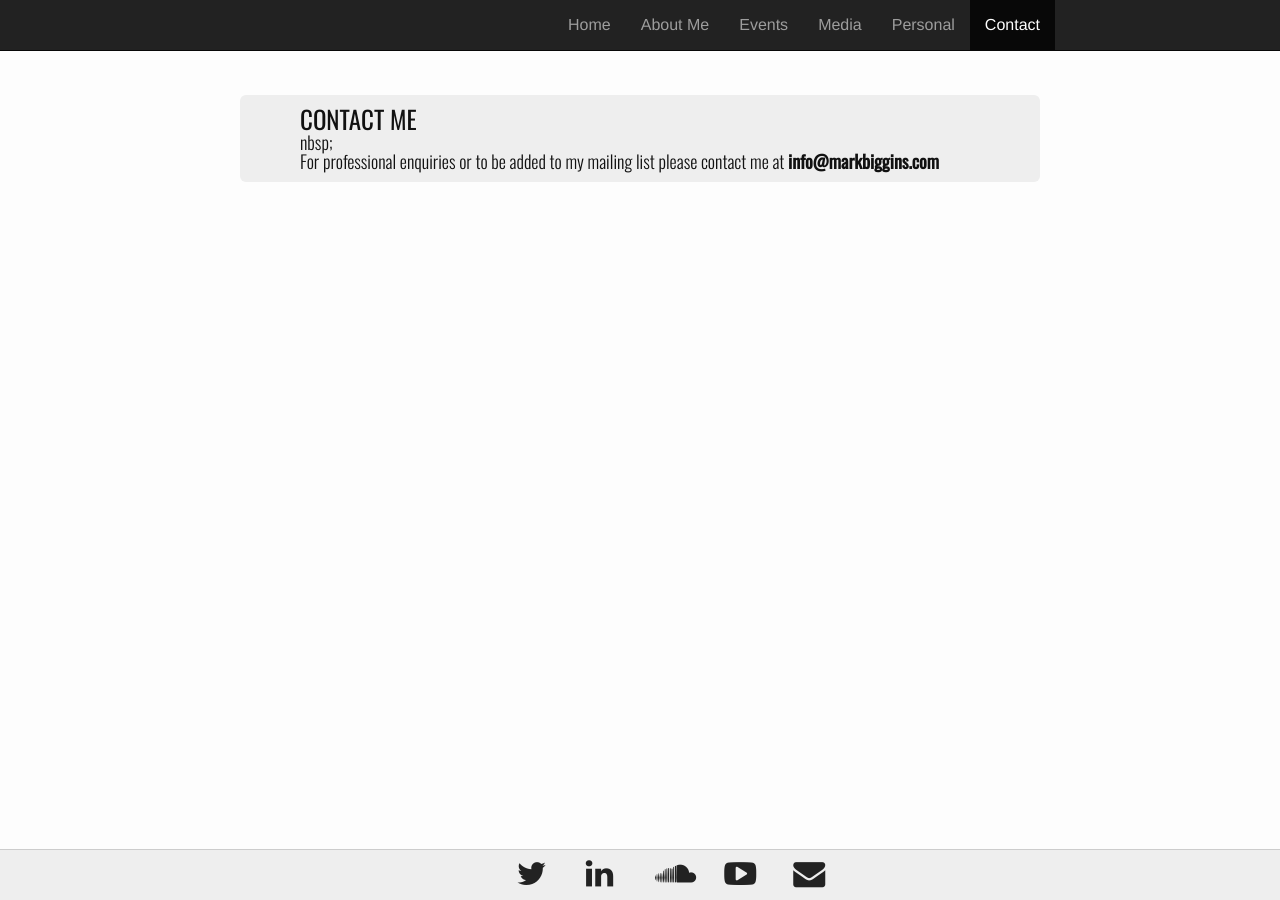
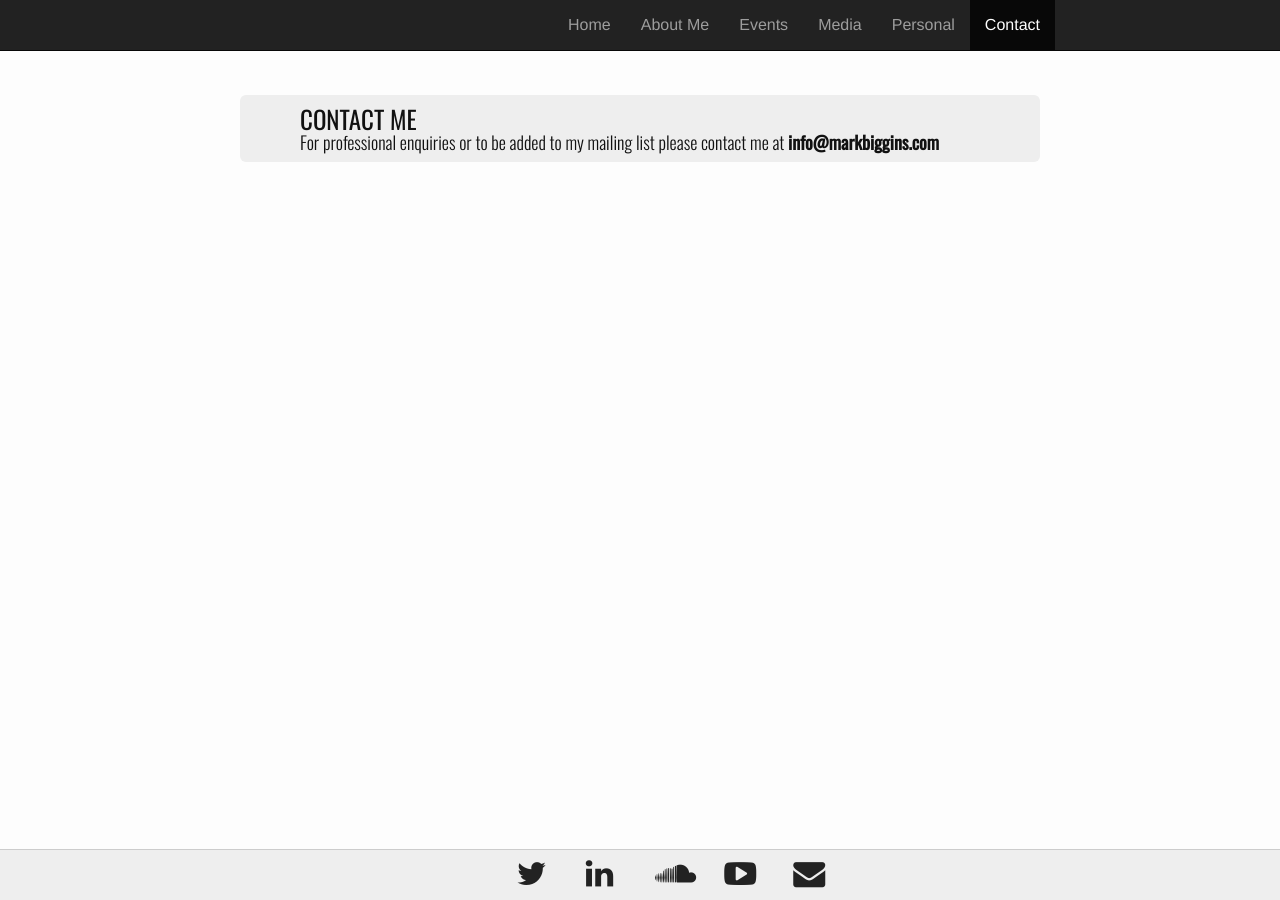
Before and after one commit to musicman10201/musicman10201.github.io, a Jekyll site: the page built from contact.md, in a window 1280 px wide. Built offline with Jekyll 4.4.1, drawn with Linux system fonts in a browser that asks for light colours.

Commit message:
Update contact.md

```diff
--- a/contact.md
+++ b/contact.md
@@ -4,6 +4,5 @@ permalink: /contact/
 ---
 <div class="jumbotron">
 <h3>CONTACT ME</h3>
-<h4>nbsp;</h4>
 <h4>For professional enquiries or to be added to my mailing list please contact me at <b>info@markbiggins.com</b></h4>
 </div>
```
